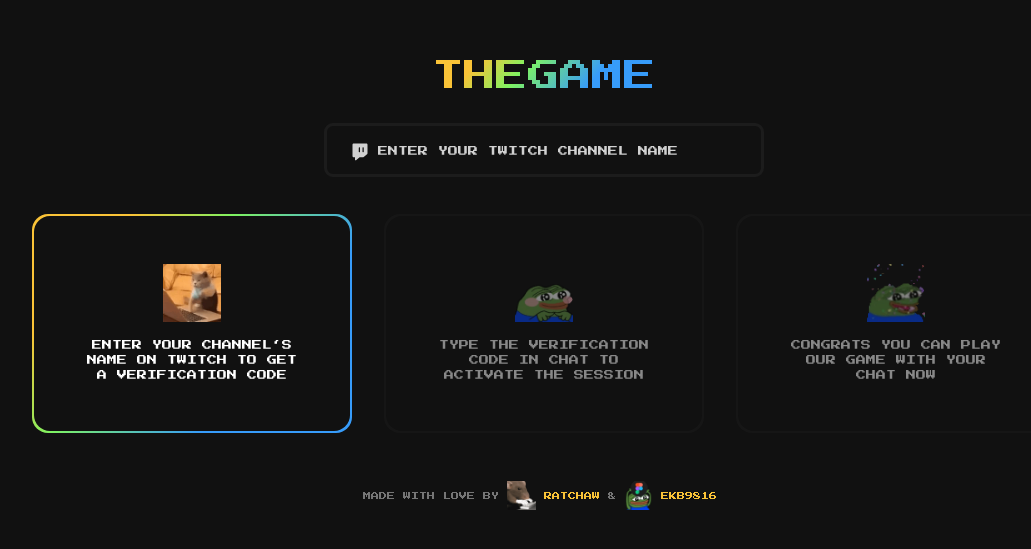
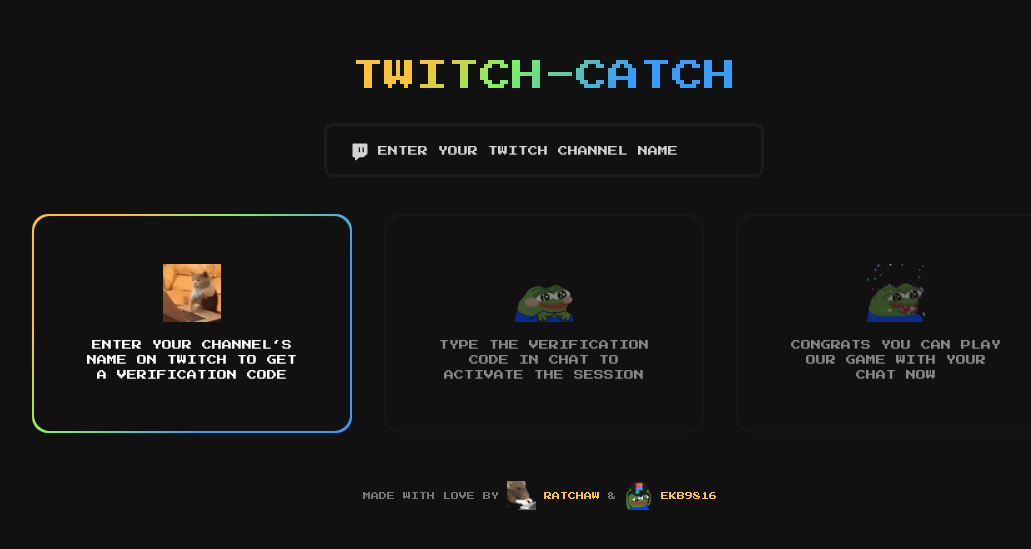
Before and after one commit to RATCHAW/typing-on-stream, a React (Vite) app in the folder client/: page /verify in a window 1280 px wide. Shown: the part 119-668 px from the top of the page, without its empty margins (96-1127 px from the left). Built offline with nearby package versions, Linux system fonts and the light colour scheme; no server answers.

Commit message:
chore: game name change to twitch-catch

```diff
--- a/client/src/components/atoms/logo.tsx
+++ b/client/src/components/atoms/logo.tsx
@@ -1,5 +1,7 @@
-function Logo({}) {
-  return <div className="colorful w-fit text-transparent bg-clip-text text-[32px]">THEGAME</div>;
+import { cn } from '@/lib/utils';
+
+function Logo({ className }: { className?: string }) {
+  return <div className={cn('colorful w-fit text-transparent bg-clip-text text-[32px]', className)}>TWITCH-CATCH</div>;
 }
 
 export default Logo;
--- a/client/src/components/organisms/scenceInfo.tsx
+++ b/client/src/components/organisms/scenceInfo.tsx
@@ -13,7 +13,7 @@
         {wordDistroyedLogs &&
           wordDistroyedLogs.slice(0, 2).map((log, index) => (
             <LogLabel key={`${log.id}${index}${log.user}`} icon={<Sword />} secondary={index === 1}>
-              {log.user} GOT THE WORD "{log.word}"
+              {log.user} CATCHED THE WORD "{log.word}"
             </LogLabel>
           ))}
       </div>
--- a/client/src/components/organisms/sideBar.tsx
+++ b/client/src/components/organisms/sideBar.tsx
@@ -12,7 +12,7 @@
   return (
     <div className="flex flex-col overflow-hidden">
       <div className="flex justify-center mt-7 mb-8">
-        <Logo />
+        <Logo className="text-[20px]" />
       </div>
       <div className="space-y-[14px]">
         <div>
```
